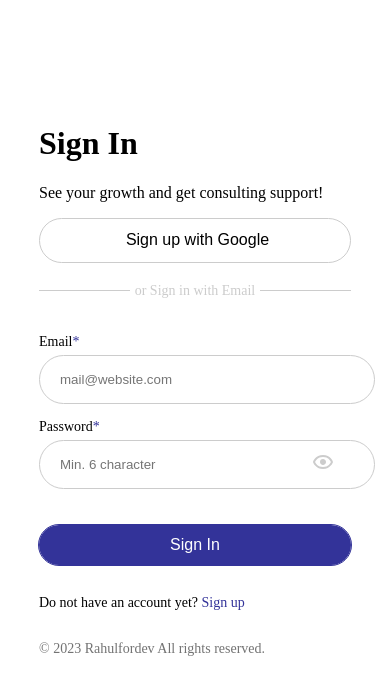
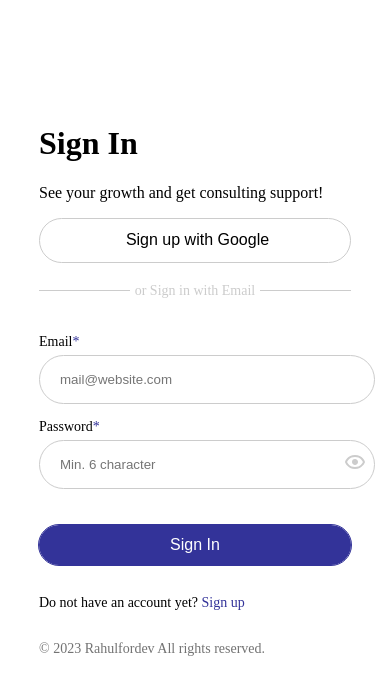
Before and after one commit to Rahulfordev/react-router-data-fetch-firebase, a React (Vite) app: page /login in a window 390 px wide. Shown: the top 694 px of the page. Built offline with nearby package versions, Linux system fonts and the light colour scheme; no server answers; a web font is replaced by a local one.

Commit message:
one style change

```diff
--- a/src/pages/Auth/SignIn/SignIn.css
+++ b/src/pages/Auth/SignIn/SignIn.css
@@ -153,7 +153,7 @@ i.fa-google {
   .password-toggle svg {
     position: absolute;
     top: -2.4rem;
-    left: 17rem;
+    left: 19rem;
     font-size: 1.5rem;
     color: #cccccc;
   }
```
